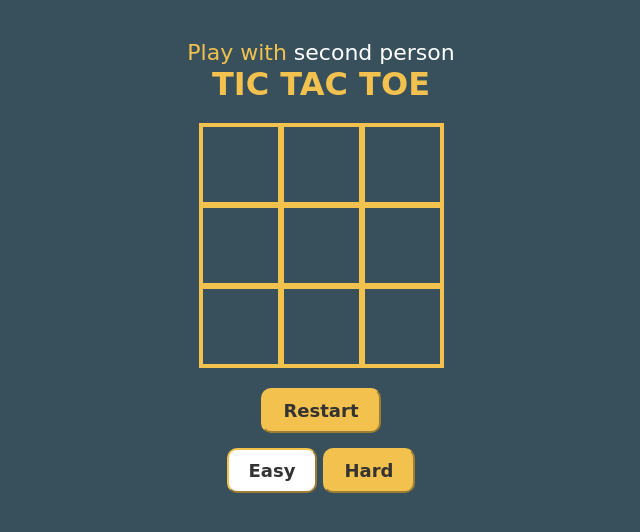
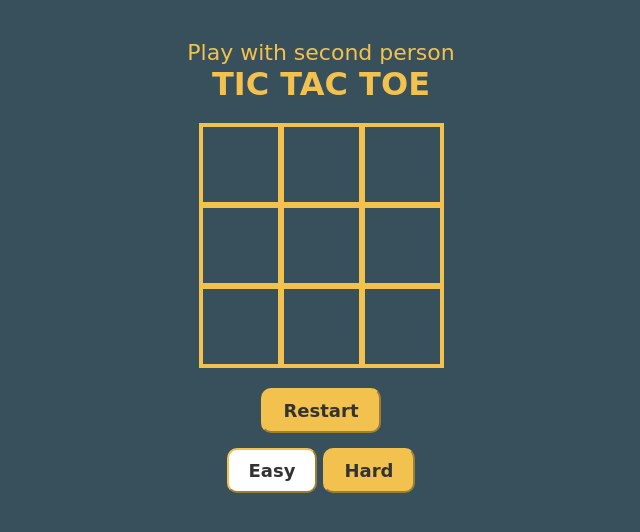
Before and after one commit to geekout11/tic-tac-toe, a plain HTML site: page playWithAi.html in a window 1280 px wide. Shown: the whole page, without its empty margins (319-959 px from the left). Drawn offline with Linux system fonts and the light colour scheme; a web font is replaced by a local one.

Commit message:
removed class highlight from span element

```diff
--- a/playWithAi.html
+++ b/playWithAi.html
@@ -17,7 +17,8 @@
 <body>
     <div class="game-container">
 
-        <a href="/index.html">Play with <span class="highlight">second person</span></a>
+            <a href="/index.html">Play with <span>second person</span></a>
+
         <h1>Tic Tac Toe</h1>
         <table>
             <tr>
```
